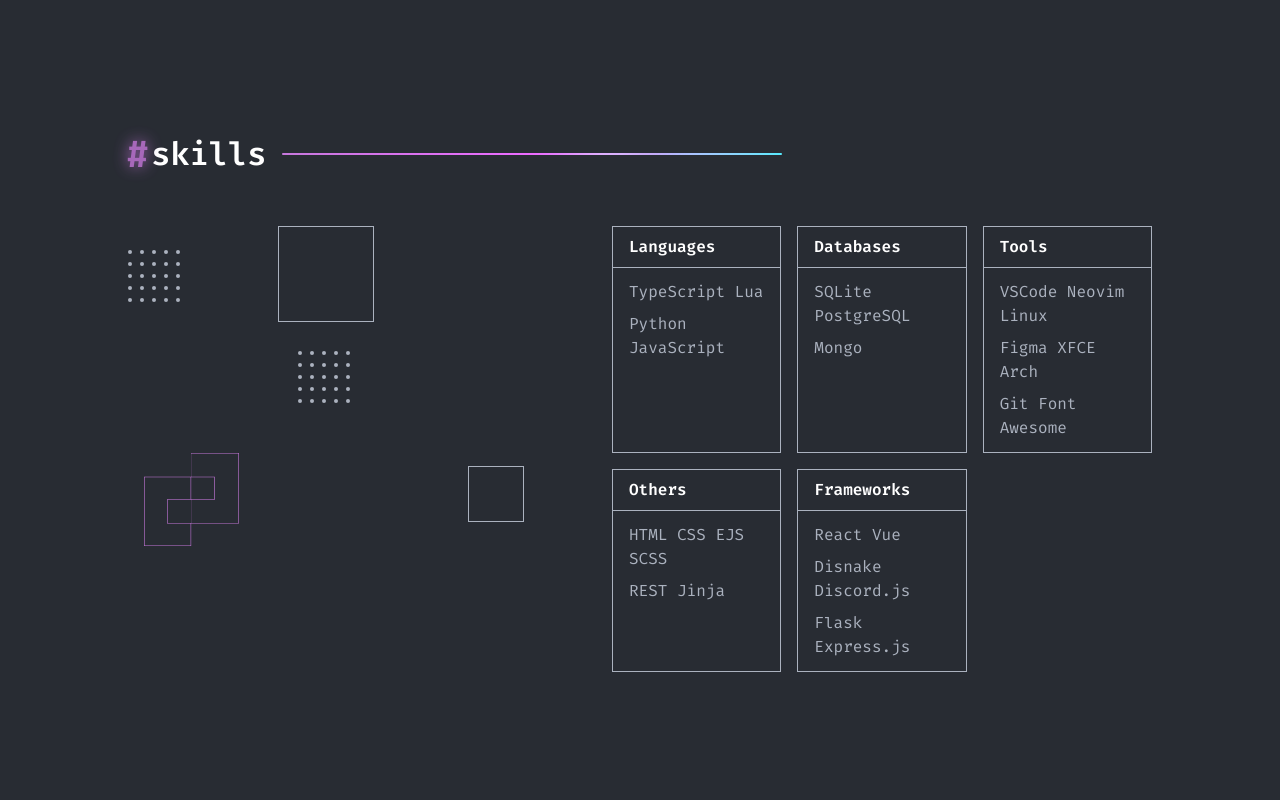
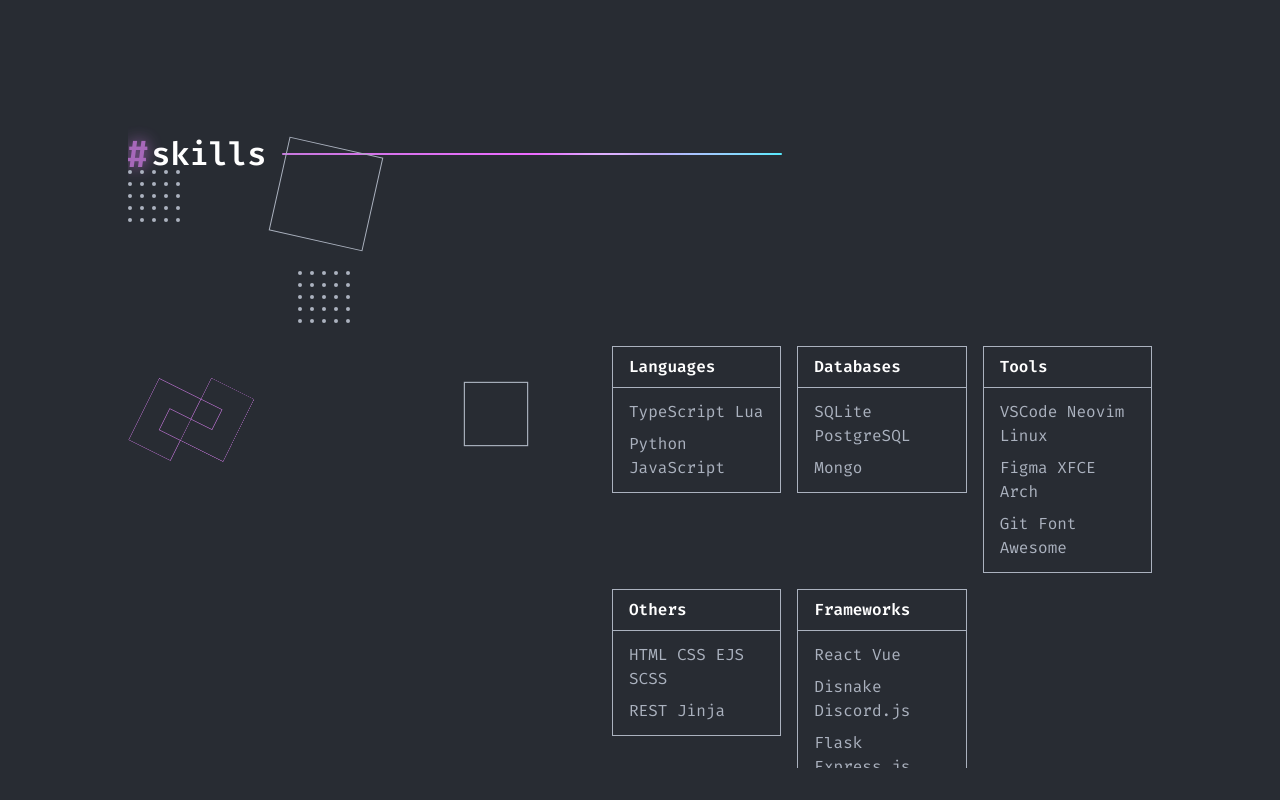
Before and after one commit to LeviusNhan/portfolio-react-ts, a React (Vite) app: page / in a window 1280 px wide. Shown: the part 1640-2440 px from the top of the page. Built offline with nearby package versions, Linux system fonts and the light colour scheme; the HTML template or start-up script is replaced by a standard one.

Commit message:
update, fixed a few code

```diff
--- a/src/components/sections/Contacts/Contacts.tsx
+++ b/src/components/sections/Contacts/Contacts.tsx
@@ -1,56 +1,251 @@
+import { motion } from "motion/react";
+
 import SectionTitle from "../../common/SectionTitle";
 import ContactCard from "../../ui/ContactCard";
 import { contacts } from "../../../constants/contacts";
 
+
 function Contacts() {
+
   return (
+
     <section
       id="contacts"
-      className="contactsTheme py-24"
+      className="contactsTheme py-24 overflow-hidden"
     >
+
       <SectionTitle title="contacts" />
 
-      <div className="mt-12 flex flex-col justify-between gap-12 lg:flex-row">
+
+      <div
+        className="
+          mt-12
+          flex
+          flex-col
+          justify-between
+          gap-12
+
+          lg:flex-row
+        "
+      >
+
+
 
         {/* LEFT */}
 
-        <div className="max-w-[520px]">
+
+        <motion.div
+
+          className="
+            max-w-[520px]
+          "
+
+
+          initial={{
+            opacity:0,
+            x:-80
+          }}
+
+
+          whileInView={{
+            opacity:1,
+            x:0
+          }}
+
+
+          viewport={{
+            once:true,
+            amount:0.3
+          }}
+
+
+          transition={{
+            duration:0.8,
+            ease:"easeOut"
+          }}
+
+        >
+
+
           <p className="leading-8 text-[#ABB2BF]">
+
             I'm interested in freelance opportunities.
             However, if you have other requests or
             questions, don't hesitate to contact me.
+
           </p>
-        </div>
+
+
+        </motion.div>
+
+
+
+
+
 
         {/* RIGHT */}
 
-        <div
+
+        <motion.div
+
+
+          initial={{
+            opacity:0,
+            x:80,
+            scale:0.9
+          }}
+
+
+          whileInView={{
+            opacity:1,
+            x:0,
+            scale:1
+          }}
+
+
+          viewport={{
+            once:true,
+            amount:0.3
+          }}
+
+
+          transition={{
+            duration:0.8,
+            ease:"easeOut"
+          }}
+
+
+
+          whileHover={{
+
+            y:-8
+
+          }}
+
+
+
           className="
             border
             border-[#ABB2BF]
+
             px-5
             py-4
+
+            transition
+            duration-300
+
+            hover:border-[#C778DD]
+            hover:shadow-[0_0_25px_#C778DD40]
           "
+
+
         >
-          <h3 className="mb-5 font-semibold text-white">
+
+
+          <h3
+            className="
+              mb-5
+              font-semibold
+              text-white
+            "
+          >
+
             Message me here
+
           </h3>
 
-          <div className="space-y-4">
-            {contacts.map((item) => (
-              <ContactCard
-                key={item.value}
-                icon={item.icon}
-                value={item.value}
-                href={item.href}
-              />
-            ))}
+
+
+
+
+          <div
+            className="
+              space-y-4
+            "
+          >
+
+
+            {
+              contacts.map((item,index)=>(
+
+
+                <motion.div
+
+
+                  key={item.value}
+
+
+                  initial={{
+                    opacity:0,
+                    x:50
+                  }}
+
+
+                  whileInView={{
+                    opacity:1,
+                    x:0
+                  }}
+
+
+                  viewport={{
+                    once:true
+                  }}
+
+
+                  transition={{
+
+                    duration:0.5,
+
+                    delay:index * 0.15
+
+                  }}
+
+
+                  whileHover={{
+
+                    x:8
+
+                  }}
+
+
+                >
+
+
+                  <ContactCard
+
+                    icon={item.icon}
+
+                    value={item.value}
+
+                    href={item.href}
+
+                  />
+
+
+                </motion.div>
+
+
+              ))
+            }
+
+
           </div>
-        </div>
+
+
+
+        </motion.div>
+
+
 
       </div>
+
+
+
     </section>
+
   );
+
 }
 
+
 export default Contacts;
--- a/src/components/sections/Skills/Skills.tsx
+++ b/src/components/sections/Skills/Skills.tsx
@@ -1,51 +1,344 @@
+import { useRef } from "react";
+import { motion, useScroll, useTransform } from "motion/react";
+
 import Shape from "../../../assets/images/Logo.svg";
 import SectionTitle from "../../common/SectionTitle";
 import SkillCard from "../../ui/SkillCard";
 import { skills } from "../../../constants/skills";
 import Dot from "../../common/Dot";
+
+
 function Skills() {
+
+
+    const sectionRef = useRef(null);
+
+
+    // Scroll progress của riêng section Skills
+    const { scrollYProgress } = useScroll({
+
+        target: sectionRef,
+
+        offset: [
+            "start end",
+            "end start"
+        ]
+
+    });
+
+
+
+    // LEFT PARALLAX
+    const leftY = useTransform(
+        scrollYProgress,
+        [0, 1],
+        [-80, 80]
+    );
+
+
+    // RIGHT PARALLAX
+    const rightY = useTransform(
+        scrollYProgress,
+        [0, 1],
+        [120, -120]
+    );
+
+
+
     return (
+
         <section
+            ref={sectionRef}
             id="skills"
-            className="skillsTheme py-24"
+            className="skillsTheme py-24 overflow-hidden"
         >
+
+
             <SectionTitle title="skills" />
 
-            <div className="mt-12 flex flex-col items-center gap-16 lg:flex-row lg:items-start lg:justify-between">
 
-                {/* LEFT */}
-                <div className="relative h-[320px] w-full max-w-[420px]">
 
-                    <Dot className="absolute left-0 top-6" />
+            <div
+                className="
+                    mt-12
+                    flex
+                    flex-col
+                    items-center
+                    gap-16
 
-                    <div className="absolute left-[150px] top-0 h-24 w-24 border border-[#ABB2BF]" />
+                    lg:flex-row
+                    lg:items-start
+                    lg:justify-between
+                "
+            >
 
-                    <Dot className="absolute left-[170px] top-[125px]" />
 
-                    <img
-                        src={Shape}
-                        alt=""
-                        className="absolute bottom-0 left-4 w-[95px]"
+
+                {/* LEFT PARALLAX */}
+
+
+                <motion.div
+
+                    style={{
+                        y: leftY
+                    }}
+
+                    className="
+                        relative
+                        h-[320px]
+                        w-full
+                        max-w-[420px]
+                    "
+
+                    initial={{
+                        opacity: 0,
+                        x: -80
+                    }}
+
+                    whileInView={{
+                        opacity: 1,
+                        x: 0
+                    }}
+
+                    viewport={{
+                        once: true,
+                        amount: 0.3
+                    }}
+
+                    transition={{
+                        duration: 0.8
+                    }}
+
+                >
+
+
+
+                    <Dot
+                        className="
+                            absolute
+                            left-0
+                            top-6
+                        "
                     />
 
-                    <div className="absolute bottom-6 right-6 h-14 w-14 border border-[#ABB2BF]" />
 
-                </div>
 
-                {/* RIGHT */}
-                <div className="grid w-full grid-cols-1 gap-4 sm:grid-cols-2 xl:grid-cols-3">
-                    {skills.map((skill) => (
-                        <SkillCard
-                            key={skill.title}
-                            title={skill.title}
-                            items={skill.items}
-                        />
-                    ))}
-                </div>
+                    <motion.div
+
+                        className="
+                            absolute
+                            left-[150px]
+                            top-0
+
+                            h-24
+                            w-24
+
+                            border
+                            border-[#ABB2BF]
+                        "
+
+                        animate={{
+                            rotate: [0, 45, 0]
+                        }}
+
+                        transition={{
+                            duration: 8,
+                            repeat: Infinity,
+                            ease: "easeInOut"
+                        }}
+
+                    />
+
+
+
+                    <Dot
+
+                        className="
+                            absolute
+                            left-[170px]
+                            top-[125px]
+                        "
+
+                    />
+
+
+
+                    <motion.img
+
+                        src={Shape}
+
+                        alt=""
+
+                        className="
+                            absolute
+                            bottom-0
+                            left-4
+                            w-[95px]
+                        "
+
+                        animate={{
+                            rotate: 360
+                        }}
+
+                        transition={{
+                            duration: 20,
+                            repeat: Infinity,
+                            ease: "linear"
+                        }}
+
+                    />
+
+
+
+                    <motion.div
+
+                        className="
+                            absolute
+                            bottom-6
+                            right-6
+
+                            h-14
+                            w-14
+
+                            border
+                            border-[#ABB2BF]
+                        "
+
+                        animate={{
+                            scale: [
+                                1,
+                                1.15,
+                                1
+                            ]
+                        }}
+
+                        transition={{
+                            duration: 3,
+                            repeat: Infinity
+                        }}
+
+                    />
+
+
+                </motion.div>
+
+
+
+
+
+
+
+                {/* RIGHT SKILLS PARALLAX */}
+
+
+
+                <motion.div
+
+
+                    style={{
+                        y: rightY
+                    }}
+
+
+                    className="
+                        grid
+                        w-full
+
+                        grid-cols-1
+                        gap-4
+
+                        sm:grid-cols-2
+
+                        xl:grid-cols-3
+                    "
+
+                >
+
+
+
+                    {
+                        skills.map((skill, index) => (
+
+
+                            <motion.div
+
+
+                                key={skill.title}
+
+
+
+                                initial={{
+                                    opacity: 0,
+                                    y: 60
+                                }}
+
+
+
+                                whileInView={{
+                                    opacity: 1,
+                                    y: 0
+                                }}
+
+
+
+                                viewport={{
+                                    once: true,
+                                    amount: 0.2
+                                }}
+
+
+
+                                transition={{
+
+                                    duration: 0.6,
+
+                                    delay: index * 0.12
+
+                                }}
+
+
+
+                                whileHover={{
+
+                                    y: -12,
+
+                                    scale: 1.03
+
+                                }}
+
+
+                            >
+
+
+                                <SkillCard
+
+                                    title={skill.title}
+
+                                    items={skill.items}
+
+                                />
+
+
+                            </motion.div>
+
+
+                        ))
+                    }
+
+
+
+                </motion.div>
+
+
 
             </div>
+
+
         </section>
+
     );
+
 }
 
+
 export default Skills;
```
Also changed, not shown: src/components/sections/About/About.tsx (line endings or trailing spaces).
